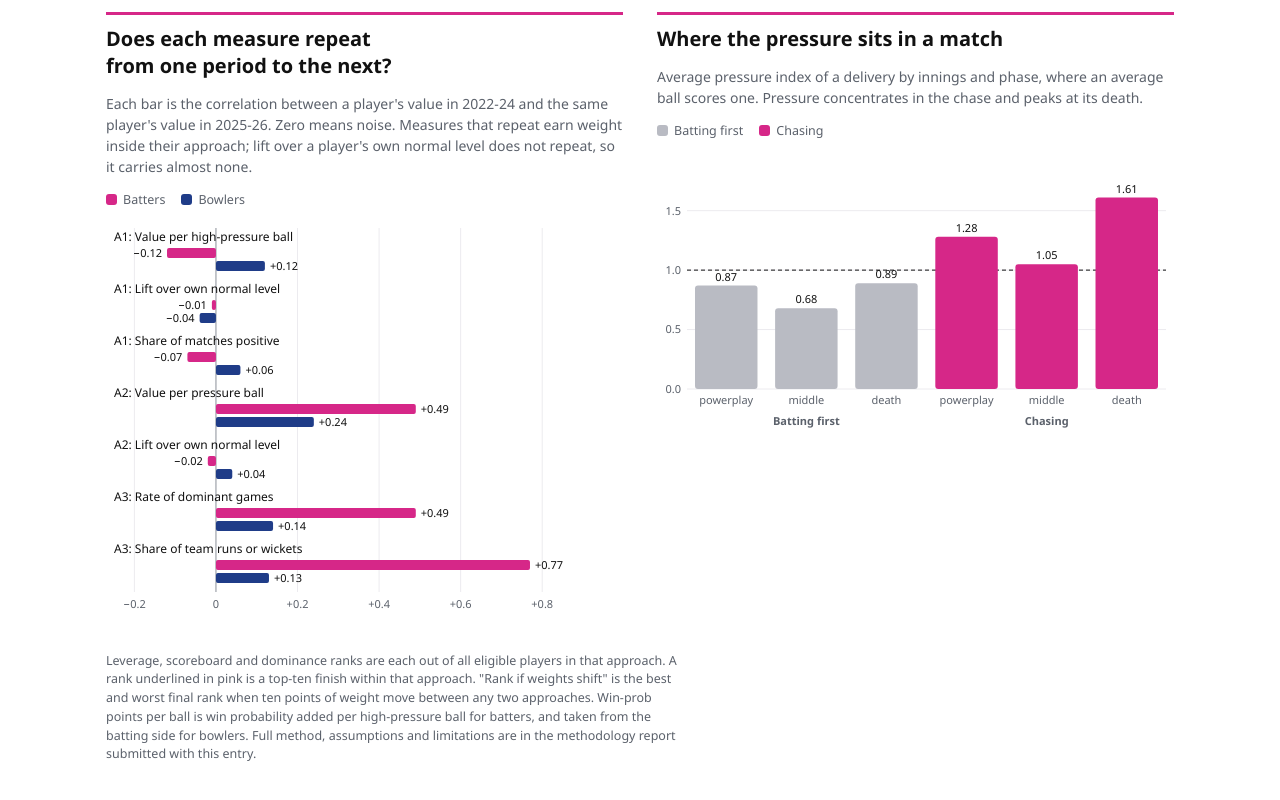
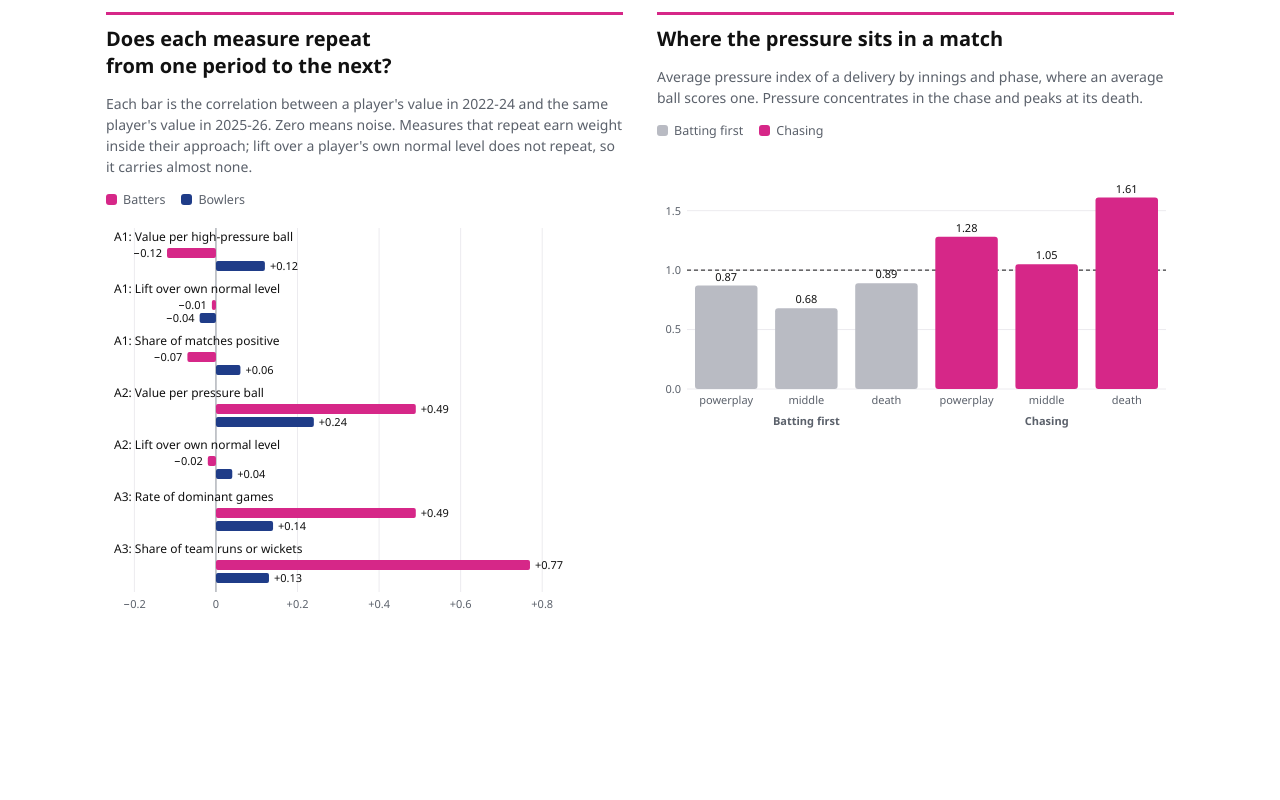
Before and after one commit to foxowl-ops/superr-selector-dashboard, a plain HTML site: page index.html in a window 1280 px wide. Shown: the part 3040-3840 px from the top of the page. After the commit the page ends 3706 px from the top, so only its background shows below. Drawn offline with nearby package versions, Linux system fonts and the light colour scheme.

```diff
--- a/index.html
+++ b/index.html
@@ -159,7 +159,6 @@ body { margin: 0; background: var(--color-bg); color: var(--color-fg); font-size
     </div>
   </section>
 
-  <p class="pp-foot">Leverage, scoreboard and dominance ranks are each out of all eligible players in that approach. A rank underlined in pink is a top-ten finish within that approach. "Rank if weights shift" is the best and worst final rank when ten points of weight move between any two approaches. Win-prob points per ball is win probability added per high-pressure ball for batters, and taken from the batting side for bowlers. Full method, assumptions and limitations are in the methodology report submitted with this entry.</p>
 </div>
 
 <script>
```
